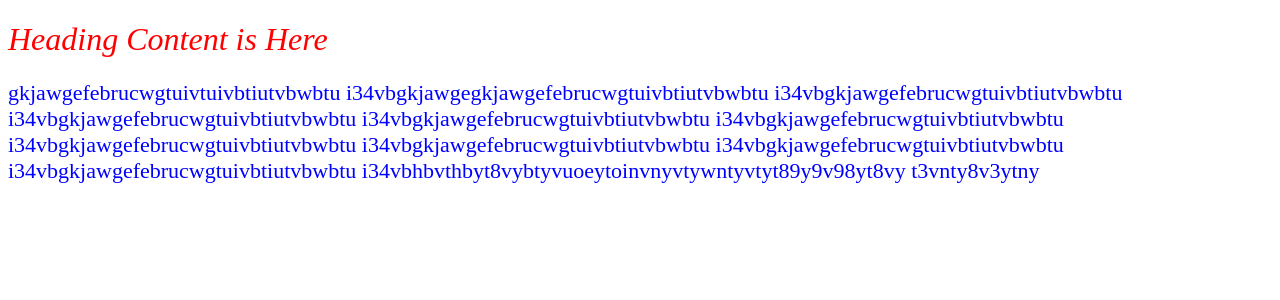
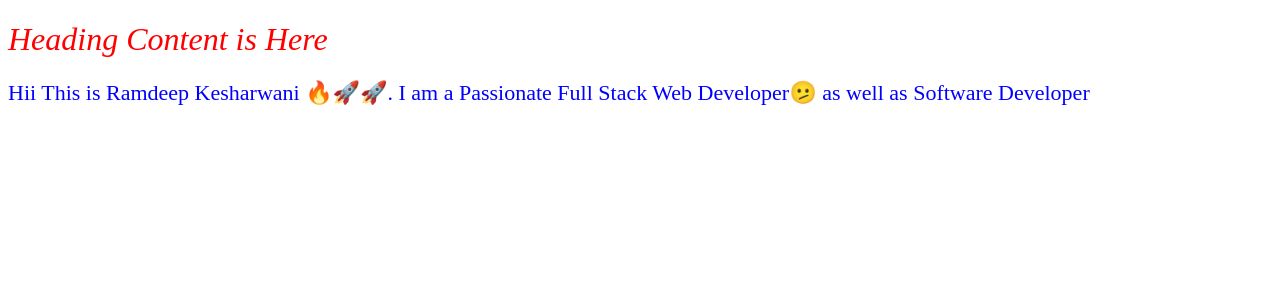
Before and after one commit to ram8528/WebDevCode, a React (Vite) app: page / in a window 1280 px wide. Shown: the top 300 px of the page. Built offline with nearby package versions, Linux system fonts and the light colour scheme.

Commit message:
first commit

```diff
--- a/App.js
+++ b/App.js
@@ -29,7 +29,7 @@ const paragraph = React.createElement(
     {
         id: "para1"
     },
-    "gkjawgefebrucwgtuivtuivbtiutvbwbtu i34vbgkjawgegkjawgefebrucwgtuivbtiutvbwbtu i34vbgkjawgefebrucwgtuivbtiutvbwbtu i34vbgkjawgefebrucwgtuivbtiutvbwbtu i34vbgkjawgefebrucwgtuivbtiutvbwbtu i34vbgkjawgefebrucwgtuivbtiutvbwbtu i34vbgkjawgefebrucwgtuivbtiutvbwbtu i34vbgkjawgefebrucwgtuivbtiutvbwbtu i34vbgkjawgefebrucwgtuivbtiutvbwbtu i34vbgkjawgefebrucwgtuivbtiutvbwbtu i34vbhbvthbyt8vybtyvuoeytoinvnyvtywntyvtyt89y9v98yt8vy t3vnty8v3ytny"
+    "Hii This is Ramdeep Kesharwani 🔥🚀🚀. I am a Passionate Full Stack Web Developer🫤 as well as Software Developer"
 )
 
 const root1 = ReactDOM.createRoot(document.getElementById("root1"));
```
